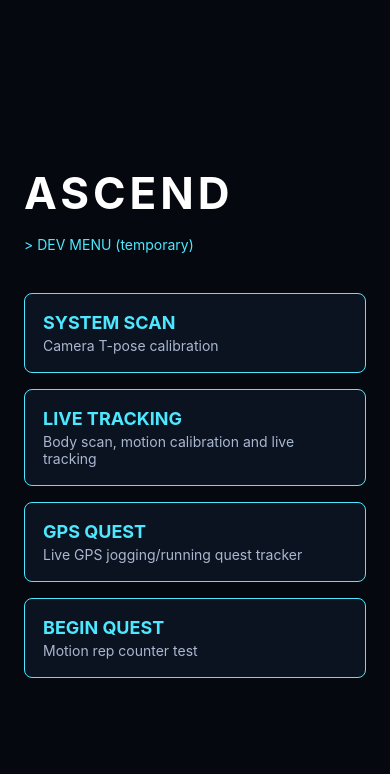
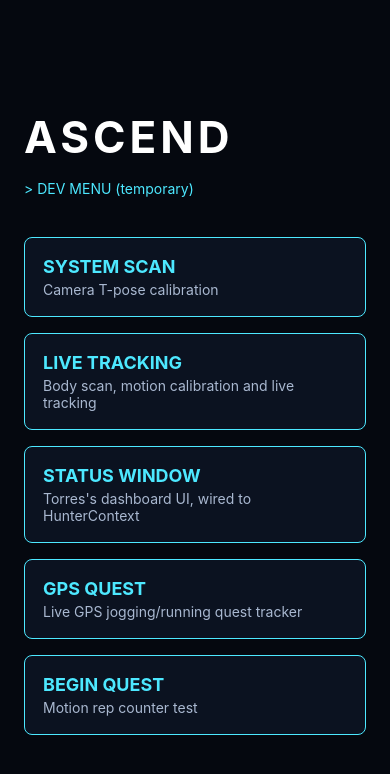
Before and after one commit to walubo/group2bai2-motion-based-fitness-assistant, a React Native app: screen / in a window 390 px wide. Shown: the top 774 px of the page. Built offline with nearby package versions, Linux system fonts and the light colour scheme.

Commit message:
feat: wire StatusWindow into dev menu and remove stray cls file

```diff
--- a/App.js
+++ b/App.js
@@ -8,6 +8,7 @@ import RepTest from './src/dev/RepTest';
 import TPoseScanScreen from './src/dev/TPoseScanScreen';
 import LiveTrackScreen from './src/dev/LiveTrackScreen';
 import SystemScanGPSScreen from './src/screens/SystemScanGPSScreen';
+import StatusWindowTest from './src/dev/StatusWindowTest';
 
 export default function App() {
   const [screen, setScreen] = useState('menu');
@@ -16,6 +17,7 @@ export default function App() {
   if (screen === 'scan') return <TPoseScanScreen onBack={() => setScreen('menu')} />;
   if (screen === 'track') return <LiveTrackScreen onBack={() => setScreen('menu')} />;
   if (screen === 'gps') return <SystemScanGPSScreen onBack={() => setScreen('menu')} />;
+  if (screen === 'status') return <StatusWindowTest onBack={() => setScreen('menu')} />;
 
   return (
     <View style={styles.screen}>
@@ -31,6 +33,11 @@ export default function App() {
       <Pressable style={styles.button} onPress={() => setScreen('track')}>
         <Text style={styles.buttonTitle}>LIVE TRACKING</Text>
         <Text style={styles.buttonText}>Body scan, motion calibration and live tracking</Text>
+      </Pressable>
+
+      <Pressable style={styles.button} onPress={() => setScreen('status')}>
+        <Text style={styles.buttonTitle}>STATUS WINDOW</Text>
+        <Text style={styles.buttonText}>Torres&apos;s dashboard UI, wired to HunterContext</Text>
       </Pressable>
 
       <Pressable style={styles.button} onPress={() => setScreen('gps')}>
--- /dev/null
+++ b/src/dev/StatusWindowTest.js
@@ -0,0 +1,48 @@
+// TEMPORARY test screen: wires Torres's StatusWindow (pure display) to the
+// real HunterContext, following the standard pattern — the screen calls the
+// hook, passes the values down as props, and the component just renders.
+// Torres's real navigation replaces this later.
+
+import { Pressable, StyleSheet, Text, View } from 'react-native';
+import { HunterProvider, useHunter } from '../context/HunterContext';
+import StatusWindow from '../screens/StatusWindow';
+
+function StatusWindowLive() {
+  const quest = useHunter();
+  return (
+    <StatusWindow
+      level={quest.level}
+      exp={quest.exp}
+      expToNext={quest.expToNext}
+      questStatus={quest.questStatus}
+      activeQuest={quest.activeQuest}
+      notification={quest.notification}
+    />
+  );
+}
+
+export default function StatusWindowTest({ onBack }) {
+  return (
+    <HunterProvider>
+      <View style={styles.screen}>
+        {onBack && (
+          <View style={styles.menuBar}>
+            <Pressable onPress={onBack} hitSlop={8}>
+              <Text style={styles.backText}>{'< DEV MENU'}</Text>
+            </Pressable>
+          </View>
+        )}
+        <View style={styles.fill}>
+          <StatusWindowLive />
+        </View>
+      </View>
+    </HunterProvider>
+  );
+}
+
+const styles = StyleSheet.create({
+  screen: { flex: 1, backgroundColor: '#000' },
+  fill: { flex: 1 },
+  menuBar: { backgroundColor: '#050b18', paddingTop: 36, paddingHorizontal: 14, paddingBottom: 6 },
+  backText: { color: '#4de8ff', fontSize: 13, fontWeight: 'bold' },
+});
```
Also changed, not shown: 1 other file (tests, documents, lock files or other folders).
